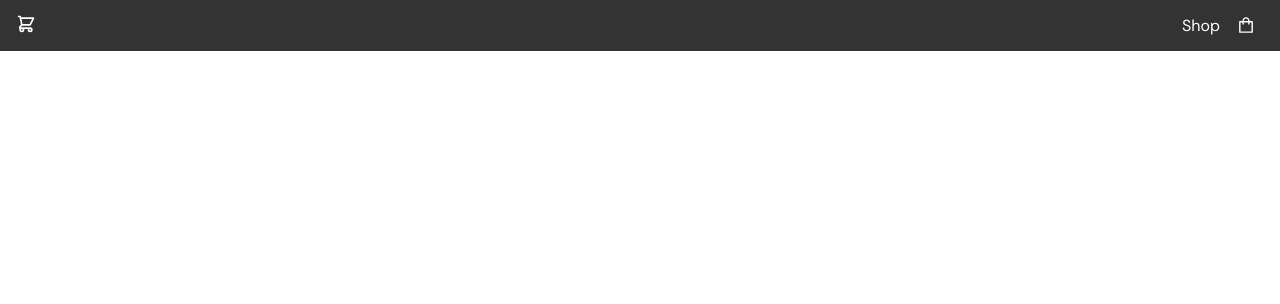
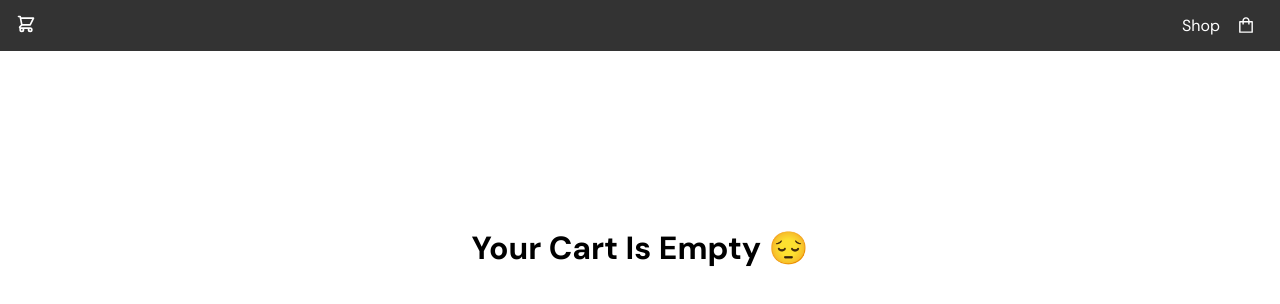
Before and after one commit to yunusemrejs/restore-ecommerce-demo, a React (Vite) app: page /cart in a window 1280 px wide. Shown: the top 304 px of the page. Built offline with nearby package versions, Linux system fonts and the light colour scheme.

Commit message:
small features added

```diff
--- a/src/App.css
+++ b/src/App.css
@@ -1,3 +1,6 @@
+.body {
+  --webkit-tap-highlight-color: transparent;
+}
 .app {
   width: 100%;
   display: flex;
--- a/src/components/navbar.jsx
+++ b/src/components/navbar.jsx
@@ -10,7 +10,6 @@ export default function navbar() {
 
   const {sumtTotal, cartCounter, sidebarState, setSidebarState} = useContext(ShopContext)
   const location = useLocation()
-  console.log('location:', location);
 
   return (
     <nav style={{justifyContent: `${location.pathname === '/cart' ? '' : 'end'}`}}>
@@ -25,7 +24,7 @@ export default function navbar() {
         <NavLink to="/cart">
           <li>
             <AiOutlineShopping size={20}/>
-            <span className="counter">{sumtTotal}{!!cartCounter && cartCounter}</span>
+            <span className="counter">{!!cartCounter && cartCounter}</span>
           </li>
         </NavLink>
       </ul>
--- a/src/components/product.jsx
+++ b/src/components/product.jsx
@@ -41,7 +41,7 @@ export default function product(props) {
             updateCart(props.data.id)
             }}>
               Add to cart
-              { cartItems[props.data.id] > 0 && <>({props.data.quantity})</>}
+              { !!newItems[props.data.id - 1].quantity && ` (${newItems[props.data.id - 1].quantity})`}
           </button>
         </div>
       </div>
--- a/src/pages/cart/cart.css
+++ b/src/pages/cart/cart.css
@@ -153,6 +153,22 @@
 .close-btn:active {
   transform: scale(.8);
 }
+.clear-btn {
+  padding: 1em 13em;
+  margin-top: 2em;
+  border: none;
+  border-radius: 3px;
+  background: #333;
+  color: white;
+  transition-duration: .3s;
+  font-family: 'DM Sans';
+  font-size: 1.2em;
+  cursor: pointer;
+}
+.clear-btn:hover {
+  background: rgb(249, 74, 61);
+  transform: scale(1.05);
+}
 .cart-items-container .bg-frost {
   position: absolute;
   width: 100vw;
@@ -164,6 +180,9 @@
 @media screen and (max-width: 780px) {
   .close-btn {
     top: .5em;
+  }
+  .clear-btn {
+    font-size: 1.07em;
   }
 }
 @media screen and (max-width: 500px) {
--- a/src/pages/cart/cart.jsx
+++ b/src/pages/cart/cart.jsx
@@ -9,13 +9,22 @@ import {ImCross} from 'react-icons/im'
 import './cart.css'
 
 export default function cart() {
-  const { cartItems, addToCart, removeFromCart, deleteFromCart, cartCount, sumTotal, newItems, sidebarState, setSidebarState} = useContext(ShopContext)
+  const { cartItems, addToCart, removeFromCart, deleteFromCart, newItems, setNewItems, sidebarState, setSidebarState, setCartCounter, cartCounter} = useContext(ShopContext)
   const [ payment, setPayment ] = useState('visa')
 
   function getTotal() {
       return newItems.reduce((acc, prod) => {
         return acc + (prod.ProductPrice * prod.quantity)
       }, 0)
+  }
+
+  function clearCart() {
+    setCartCounter(0)
+    setNewItems(
+      newItems.map(item => {
+        return {...item, quantity : 0}
+      })
+    )
   }
 
   return (
@@ -65,9 +74,9 @@ export default function cart() {
       </div>
 
       <div className={`cart-items-container  ${sidebarState ? 'p0': '' }`}>
-        {Products.map((item) =>
+        {newItems.map((item) =>
           {
-            if (cartItems[item.id] !== 0)
+            if (item.quantity !== 0)
               return (
                 <CartProduct key={item.id} id={item.id} img={item.ProductImage} name={item.ProductName}
                   cartItems={cartItems[item.id]} price={item.ProductPrice} add={addToCart}
@@ -75,6 +84,8 @@ export default function cart() {
               )
           }
         )}
+        { cartCounter > 1 && <button onClick={() => clearCart()} className="clear-btn">Empty Cart</button>}
+        { !cartCounter && <h1 style={{fontFamily: 'DM Sans', marginTop: '4em'}}>Your Cart Is Empty 😔</h1>}
         <div className="bg-frost" style={{backdropFilter: `blur( ${sidebarState? '0' : '6px'})`, pointerEvents: `${sidebarState? 'none' : 'unset'}` }}></div>
       </div>
 
```
